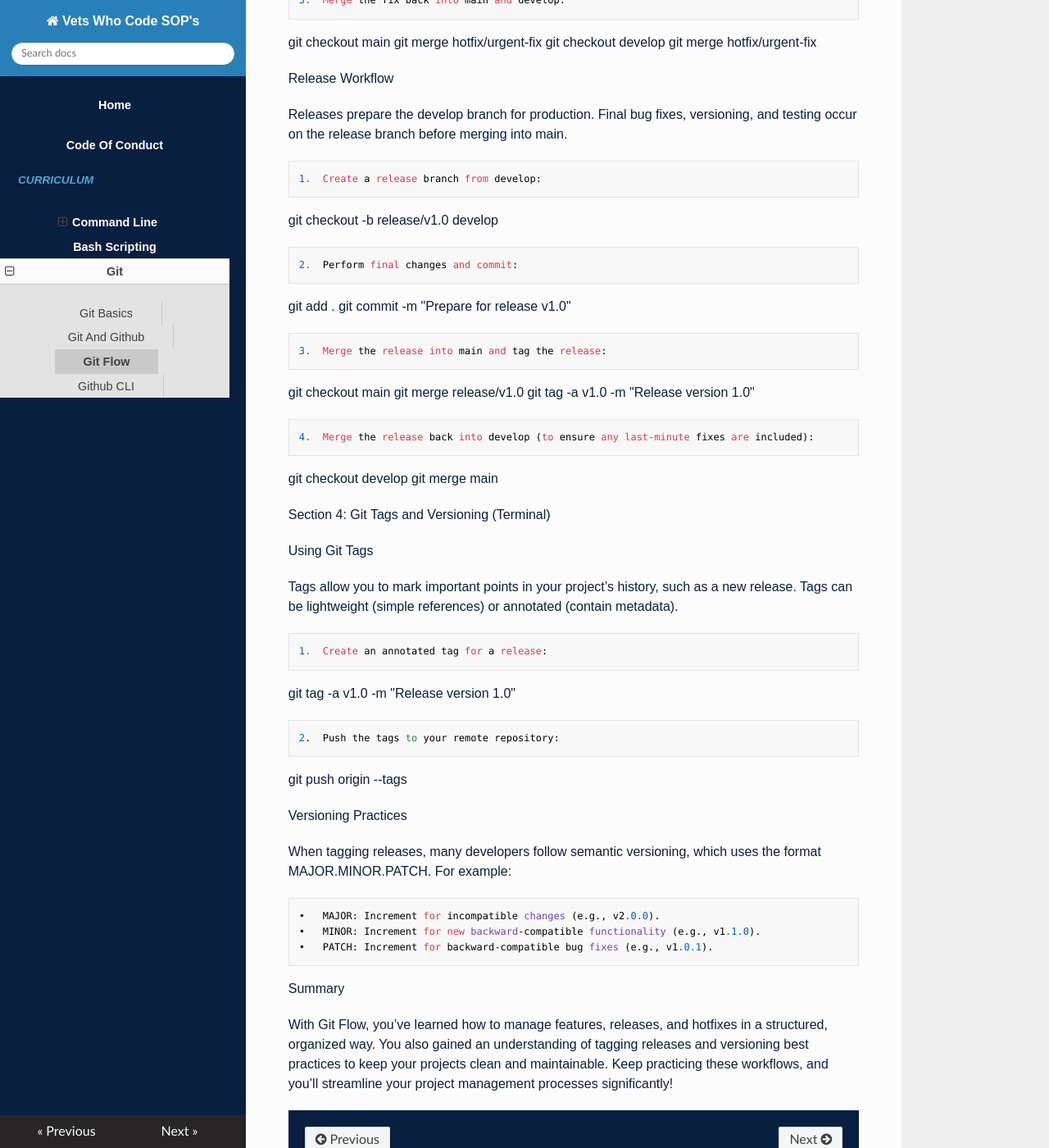
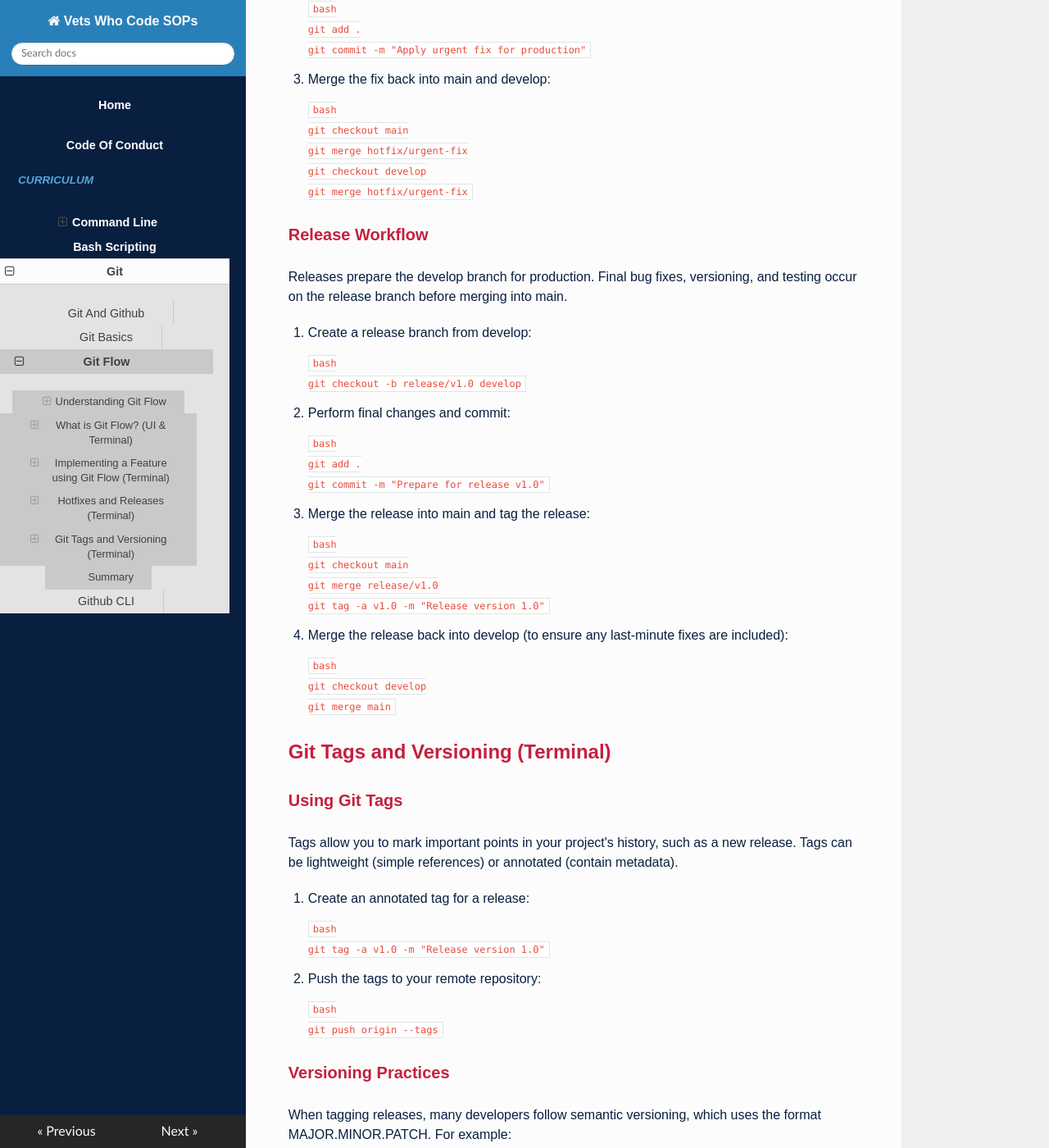
Before and after one commit to Vets-Who-Code/Vets-Who-Code.github.io, an MkDocs documentation site: the page built from docs/git-flow.md, in a window 1280 px wide and 1400 px high, scrolled down 2100 px. Shown: the whole window at 82% size. Built offline with MkDocs 1.6.1, drawn with Linux system fonts in a browser that asks for light colours; nearby versions of some CDN libraries; some of the changed text lies outside the part shown.

Commit message:
fix yaml to be more clear

````diff
--- a/docs/basics-of-git.md
+++ b/docs/basics-of-git.md
@@ -1,99 +1,115 @@
-Setting up Git
+# Setting up Git
 
-Introduction
+## Introduction
 
 This guide will walk you through the steps to properly set up Git on your machine. You will configure Git, generate SSH keys for secure authentication, set up your user identity, and, if necessary, configure a proxy for Git operations.
 
-Objectives
+### Objectives
 
-By the end of this guide, you will:
+By the end of this guide, you will be able to:
 
-	•	Configure Git using the terminal.
-	•	Generate SSH keys for secure communication.
-	•	Set and manage your Git user identity.
-	•	Configure a proxy for Git operations (if required).
+- Configure Git using the terminal.
+- Generate SSH keys for secure communication.
+- Set and manage your Git user identity.
+- Configure a proxy for Git operations (if required).
 
-Section 1: Configuring Git
+## Configuring Git
 
-Setting Up User Information
+### Setting Up User Information
 
 To personalize your Git environment, configure your username and email. This information will be attached to every commit you make.
 
 Use the following commands:
 
+```bash
 git config --global user.name "Your Name"
 git config --global user.email "your.email@example.com"
+```
 
-Verifying Configuration
+### Verifying Configuration
 
 To check your current settings, use:
 
+```bash
 git config --list
+```
 
-Task: Set your username and email, then verify the configuration using the above command.
+!!! task
+    Set your username and email, then verify the configuration using the above command.
 
-Section 2: Generating SSH Keys
+## Generating SSH Keys
 
 SSH keys provide secure access to Git services (like GitHub or GitLab), allowing you to interact with remote repositories without entering your password every time.
 
-Generating an SSH Key
+### Generating an SSH Key
 
 Run the following command in your terminal:
 
+```bash
 ssh-keygen -t rsa -b 4096
+```
 
 Follow the prompts and press Enter to accept the default file location.
 
-Adding SSH Key to GitHub/GitLab
+### Adding SSH Key to GitHub/GitLab
 
 Once the key is generated:
 
-	1.	Copy the public key to your clipboard:
+1. Copy the public key to your clipboard:
 
-cat ~/.ssh/id_rsa.pub
+    ```bash
+    cat ~/.ssh/id_rsa.pub
+    ```
 
+2. Go to your GitHub or GitLab account settings.
+3. Navigate to SSH and GPG keys and paste the key.
 
-	2.	Go to your GitHub or GitLab account settings.
-	3.	Navigate to SSH and GPG keys and paste the key.
+!!! task
+    Generate an SSH key and add it to your GitHub or GitLab account.
 
-Task: Generate an SSH key and add it to your GitHub or GitLab account.
+## Proxy Configuration (Optional)
 
-Section 3: Proxy Configuration (Optional)
+If you're working behind a corporate firewall or restricted network, you may need to configure Git to use a proxy.
 
-If you’re working behind a corporate firewall or restricted network, you may need to configure Git to use a proxy.
-
-Setting Up a Proxy
+### Setting Up a Proxy
 
 To set up a proxy, run:
 
+```bash
 git config --global http.proxy http://proxy.example.com:8080
+```
 
-Replace proxy.example.com:8080 with your actual proxy details.
+Replace `proxy.example.com:8080` with your actual proxy details.
 
-Verifying Proxy Configuration
+### Verifying Proxy Configuration
 
 To confirm the proxy is set up correctly:
 
+```bash
 git config --global http.proxy
+```
 
-Task: If needed, configure your proxy settings and verify them using the above commands.
+!!! task
+    If needed, configure your proxy settings and verify them using the above commands.
 
-Practical Exercise
+## Practical Exercise
 
 Follow these steps to complete your setup:
 
-	1.	Configure Git with your username and email.
-	2.	Generate an SSH key and add it to your GitHub or GitLab account.
-	3.	If necessary, set up a proxy.
+1. Configure Git with your username and email.
+2. Generate an SSH key and add it to your GitHub or GitLab account.
+3. If necessary, set up a proxy.
 
 Verify your configuration with:
 
+```bash
 git config --list
+```
 
-Additional Resources
+## Additional Resources
 
-	•	Official Git Documentation
-	•	GitHub SSH Key Setup Guide
-	•	Git Configuration Best Practices
+- [Official Git Documentation](https://git-scm.com/doc)
+- [GitHub SSH Key Setup Guide](https://docs.github.com/en/authentication/connecting-to-github-with-ssh)
+- [Git Configuration Best Practices](https://git-scm.com/book/en/v2/Customizing-Git-Git-Configuration)
 
-With these steps completed, Git is now properly configured on your machine, and you’re ready to start working with version control.
+With these steps completed, Git is now properly configured on your machine, and you're ready to start working with version control. Happy coding!
--- a/docs/git-and-github.md
+++ b/docs/git-and-github.md
@@ -1,53 +1,60 @@
-Git and GitHub (Terminal & UI) Overview
+# Git and GitHub (Terminal & UI) Overview
 
-Welcome to the “Git and GitHub (Terminal & UI)” guide! Whether you’re a beginner or an experienced developer looking to refine your version control skills, this comprehensive resource provides everything you need to master Git, GitHub, and AI-powered tools like GitHub Copilot. This guide covers essential Git workflows, advanced concepts, and introduces AI advancements to optimize your development process.
+Welcome to the “Git and GitHub (Terminal & UI)” guide! Whether you’re a beginner or an experienced developer, this resource provides everything you need to master Git, GitHub, and AI-powered tools like GitHub Copilot. From essential workflows to advanced concepts, this guide will help you optimize your development process.
 
-What You Will Learn:
+## What You Will Learn
 
-	•	Getting Started with Git:
-	•	Install and configure Git on your system.
-	•	Set up your user identity for version control.
-	•	Create your first local Git repository and commit code changes.
-	•	Sync your local repository with GitHub for collaboration and secure cloud storage.
-	•	GitHub Account Setup and Profile Optimization:
-	•	Create and set up your GitHub account.
-	•	Optimize your GitHub profile with README files, pinned repositories, and SSH keys.
-	•	Explore GitHub’s collaborative features like Issues, Pull Requests, and Discussions to manage projects and engage with the developer community.
-	•	Basic Git Operations:
-	•	Master fundamental Git commands, such as git init, git clone, git add, git commit, git push, and git pull.
-	•	Learn how to manage branches to organize your code effectively and support feature-based development.
-	•	Use GitHub’s web interface to visualize changes, open pull requests, and collaborate with other developers.
-	•	Intermediate and Advanced Git Concepts:
-	•	Learn branching and merging strategies for managing complex projects.
-	•	Dive into rebasing, stashing, and conflict resolution.
-	•	Use reflog and cherry-pick to recover lost commits or move changes between branches.
-	•	Implement strategies for meaningful commit messages and maintaining clean Git history.
-	•	Collaboration on GitHub:
-	•	Fork repositories, open pull requests, and manage Issues and Projects for collaborative development.
-	•	Set up Continuous Integration (CI) pipelines in GitHub to automatically run tests and maintain code quality.
-	•	Use GitHub’s security features like vulnerability alerts, branch protection, and Code Scanning to secure your projects.
-	•	GitHub Copilot and AI-Driven Coding:
-	•	Learn about GitHub Copilot, an AI-powered tool for code completion. Integrate Copilot into your development environment to generate code snippets, suggest functions, and boost productivity.
-	•	Explore GitHub Copilot CLI, a command-line interface for automating common tasks like project scaffolding and file generation.
-	•	Practical Applications and Hands-On Practice:
-	•	Follow real-world examples to set up repositories, manage branches, and contribute to open-source projects.
-	•	Hands-on labs reinforce concepts, giving you the confidence to apply Git workflows in your own projects.
-	•	Practice resolving merge conflicts, writing effective pull requests, and setting up GitHub Actions.
-	•	Best Practices for Git and GitHub:
-	•	Learn to maintain clean repositories by using .gitignore, squashing commits, and writing clear commit messages.
-	•	Explore workflows like Gitflow, feature branching, and trunk-based development, and choose the best approach for your projects.
-	•	Learn guidelines for contributing to open-source projects, including proper issue tracking, meaningful code reviews, and community contribution.
+### Getting Started with Git
+- Install and configure Git on your system.
+- Set up your user identity for version control.
+- Create a local Git repository and commit code changes.
+- Sync your local repository with GitHub for collaboration and secure cloud storage.
 
-Why Learn Git and GitHub?
+### GitHub Account Setup and Profile Optimization
+- Create and set up your GitHub account.
+- Optimize your GitHub profile with README files, pinned repositories, and SSH keys.
+- Explore GitHub’s collaborative features like Issues, Pull Requests, and Discussions to manage projects and engage with the developer community.
 
-Git and GitHub are indispensable tools in modern software development. Git allows you to track code changes, collaborate with others, and experiment with new features without impacting the main project. GitHub expands on this by offering a platform to host repositories, collaborate remotely, and integrate with a vast array of tools for seamless version control.
+### Basic Git Operations
+- Master fundamental Git commands: `git init`, `git clone`, `git add`, `git commit`, `git push`, and `git pull`.
+- Learn to manage branches effectively for feature-based development.
+- Use GitHub’s web interface to visualize changes, open pull requests, and collaborate with developers.
 
-Mastering Git and GitHub will improve your ability to manage code, collaborate on projects, and contribute to open-source software. In addition, leveraging AI-powered tools like GitHub Copilot will streamline your workflow, helping you stay efficient and ahead of the curve in the rapidly evolving tech industry.
+### Intermediate and Advanced Git Concepts
+- Learn branching and merging strategies for managing complex projects.
+- Dive into rebasing, stashing, and conflict resolution.
+- Use `reflog` and `cherry-pick` to recover lost commits or move changes between branches.
+- Implement strategies for meaningful commit messages and maintaining a clean Git history.
 
-Who Is This Guide For?
+### Collaboration on GitHub
+- Fork repositories, open pull requests, and manage Issues and Projects for collaborative development.
+- Set up Continuous Integration (CI) pipelines in GitHub to automatically run tests and maintain code quality.
+- Use GitHub’s security features like vulnerability alerts, branch protection, and Code Scanning to secure your projects.
 
-	•	New developers looking to build a solid foundation in version control and collaborative development.
-	•	Intermediate developers aiming to refine their skills with advanced Git techniques like conflict resolution, branching strategies, and automation with GitHub Actions.
-	•	Experienced developers seeking to optimize their workflow with AI-powered tools like GitHub Copilot and Copilot CLI.
+### GitHub Copilot and AI-Driven Coding
+- Learn about GitHub Copilot, an AI-powered tool for code completion. Integrate Copilot to generate code snippets and boost productivity.
+- Explore GitHub Copilot CLI for automating tasks like project scaffolding and file generation.
 
-By the end of this guide, you’ll have the knowledge and skills to confidently use Git for version control, collaborate on GitHub with other developers, and integrate AI-driven tools into your daily coding practices. Whether you’re working on solo projects or large-scale collaborative efforts, this guide will help you get the most out of Git, GitHub, and Copilot.
+### Practical Applications and Hands-On Practice
+- Follow real-world examples to set up repositories, manage branches, and contribute to open-source projects.
+- Hands-on labs reinforce concepts, allowing you to apply Git workflows in your own projects.
+- Practice resolving merge conflicts, writing effective pull requests, and setting up GitHub Actions.
+
+### Best Practices for Git and GitHub
+- Maintain clean repositories using `.gitignore`, squashing commits, and writing clear commit messages.
+- Explore workflows like Gitflow, feature branching, and trunk-based development, and choose the best approach for your projects.
+- Learn guidelines for contributing to open-source projects, including issue tracking, code reviews, and community contribution.
+
+## Why Learn Git and GitHub?
+
+Git and GitHub are indispensable tools in modern software development. Git allows you to track code changes, collaborate with others, and experiment without affecting the main project. GitHub builds on this by offering a platform for hosting repositories, remote collaboration, and integrating with tools for seamless version control.
+
+Mastering Git and GitHub will enhance your ability to manage code, collaborate effectively, and contribute to open-source projects. Leveraging AI-powered tools like GitHub Copilot will also streamline your workflow, keeping you ahead in the fast-paced tech industry.
+
+## Who Is This Guide For?
+
+- **New developers** looking to build a solid foundation in version control and collaborative development.
+- **Intermediate developers** aiming to refine their skills with advanced Git techniques like conflict resolution, branching strategies, and GitHub Actions.
+- **Experienced developers** seeking to optimize their workflow with AI-powered tools like GitHub Copilot and Copilot CLI.
+
+By the end of this guide, you’ll confidently use Git for version control, collaborate on GitHub, and integrate AI-driven tools into your development process. Whether working on solo projects or large-scale collaborations, this guide will help you get the most out of Git, GitHub, and Copilot.
--- a/docs/git-flow.md
+++ b/docs/git-flow.md
@@ -1,151 +1,161 @@
-Git Flow Overview
+# Git Flow Overview
 
-Understanding Git Flow
+## Understanding Git Flow
 
-Introduction
+### Introduction
 
 This guide will help you understand Git Flow, an advanced workflow that simplifies the management of complex projects. Git Flow introduces a branching model designed to keep your development process organized, from feature development to handling hotfixes and releases.
 
-Learning Outcomes
+### Learning Outcomes
 
 By the end of this guide, you will:
 
-	•	Understand what Git Flow is and how it improves project workflow.
-	•	Implement a feature using Git Flow.
-	•	Manage hotfixes and releases effectively.
-	•	Use Git tags for version control and learn versioning best practices.
+- Understand what Git Flow is and how it improves project workflow.
+- Implement a feature using Git Flow.
+- Manage hotfixes and releases effectively.
+- Use Git tags for version control and learn versioning best practices.
 
-Section 1: What is Git Flow? (UI & Terminal)
+## What is Git Flow? (UI & Terminal)
 
-Definition
+### Definition
 
 Git Flow is a branching model that helps teams manage project development in a structured way. It ensures that work on new features, bug fixes, and releases is done in isolation and merged back into the main codebase when ready.
 
-Key Components
+### Key Components
 
-	•	Main Branch: The production-ready branch, always reflecting the latest release.
-	•	Develop Branch: The integration branch where features are merged and tested before release.
-	•	Feature Branches: Temporary branches for developing new features or functionalities.
-	•	Release Branches: Used to prepare new releases, allowing final fixes and tests.
-	•	Hotfix Branches: Created for critical patches in the production branch.
+- **Main Branch**: The production-ready branch, always reflecting the latest release.
+- **Develop Branch**: The integration branch where features are merged and tested before release.
+- **Feature Branches**: Temporary branches for developing new features or functionalities.
+- **Release Branches**: Used to prepare new releases, allowing final fixes and tests.
+- **Hotfix Branches**: Created for critical patches in the production branch.
 
-Section 2: Implementing a Feature using Git Flow (Terminal)
+## Implementing a Feature using Git Flow (Terminal)
 
-Workflow for Features
+### Workflow for Features
 
 Git Flow makes it easy to develop new features in isolation before integrating them into the main codebase.
 
-	1.	Checkout the develop branch:
+1. Checkout the develop branch:
 
-git checkout develop
+    ```bash
+    git checkout develop
+    ```
 
+2. Create a new feature branch:
 
-	2.	Create a new feature branch:
+    ```bash
+    git checkout -b feature/new-feature
+    ```
 
-git checkout -b feature/new-feature
+3. Develop the feature:
+   Add your code and commit regularly:
 
+    ```bash
+    git add .
+    git commit -m "Start implementing new feature"
+    ```
 
-	3.	Develop the feature:
-Add your code and commit regularly:
+4. Merge the feature back into develop:
+   Once the feature is complete:
 
-git add .
-git commit -m "Start implementing new feature"
+    ```bash
+    git checkout develop
+    git merge feature/new-feature
+    ```
 
+5. Delete the feature branch (optional):
+   Clean up by deleting the feature branch:
 
-	4.	Merge the feature back into develop:
-Once the feature is complete:
+    ```bash
+    git branch -d feature/new-feature
+    ```
 
-git checkout develop
-git merge feature/new-feature
+## Hotfixes and Releases (Terminal)
 
-
-	5.	Delete the feature branch (optional):
-Clean up by deleting the feature branch:
-
-git branch -d feature/new-feature
-
-
-
-Section 3: Hotfixes and Releases (Terminal)
-
-Hotfix Workflow
+### Hotfix Workflow
 
 Hotfixes are quick patches applied directly to the production code. Git Flow makes it easy to apply fixes and keep both the main and develop branches updated.
 
-	1.	Create a hotfix branch from main:
+1. Create a hotfix branch from main:
 
-git checkout -b hotfix/urgent-fix main
+    ```bash
+    git checkout -b hotfix/urgent-fix main
+    ```
 
+2. Apply the fix and commit it:
 
-	2.	Apply the fix and commit it:
+    ```bash
+    git add .
+    git commit -m "Apply urgent fix for production"
+    ```
 
-git add .
-git commit -m "Apply urgent fix for production"
+3. Merge the fix back into main and develop:
 
+    ```bash
+    git checkout main
+    git merge hotfix/urgent-fix
+    git checkout develop
+    git merge hotfix/urgent-fix
+    ```
 
-	3.	Merge the fix back into main and develop:
-
-git checkout main
-git merge hotfix/urgent-fix
-git checkout develop
-git merge hotfix/urgent-fix
-
-
-
-Release Workflow
+### Release Workflow
 
 Releases prepare the develop branch for production. Final bug fixes, versioning, and testing occur on the release branch before merging into main.
 
-	1.	Create a release branch from develop:
+1. Create a release branch from develop:
 
-git checkout -b release/v1.0 develop
+    ```bash
+    git checkout -b release/v1.0 develop
+    ```
 
+2. Perform final changes and commit:
 
-	2.	Perform final changes and commit:
+    ```bash
+    git add .
+    git commit -m "Prepare for release v1.0"
+    ```
 
-git add .
-git commit -m "Prepare for release v1.0"
+3. Merge the release into main and tag the release:
 
+    ```bash
+    git checkout main
+    git merge release/v1.0
+    git tag -a v1.0 -m "Release version 1.0"
+    ```
 
-	3.	Merge the release into main and tag the release:
+4. Merge the release back into develop (to ensure any last-minute fixes are included):
 
-git checkout main
-git merge release/v1.0
-git tag -a v1.0 -m "Release version 1.0"
+    ```bash
+    git checkout develop
+    git merge main
+    ```
 
+## Git Tags and Versioning (Terminal)
 
-	4.	Merge the release back into develop (to ensure any last-minute fixes are included):
+### Using Git Tags
 
-git checkout develop
-git merge main
+Tags allow you to mark important points in your project's history, such as a new release. Tags can be lightweight (simple references) or annotated (contain metadata).
 
+1. Create an annotated tag for a release:
 
+    ```bash
+    git tag -a v1.0 -m "Release version 1.0"
+    ```
 
-Section 4: Git Tags and Versioning (Terminal)
+2. Push the tags to your remote repository:
 
-Using Git Tags
+    ```bash
+    git push origin --tags
+    ```
 
-Tags allow you to mark important points in your project’s history, such as a new release. Tags can be lightweight (simple references) or annotated (contain metadata).
-
-	1.	Create an annotated tag for a release:
-
-git tag -a v1.0 -m "Release version 1.0"
-
-
-	2.	Push the tags to your remote repository:
-
-git push origin --tags
-
-
-
-Versioning Practices
+### Versioning Practices
 
 When tagging releases, many developers follow semantic versioning, which uses the format MAJOR.MINOR.PATCH. For example:
 
-	•	MAJOR: Increment for incompatible changes (e.g., v2.0.0).
-	•	MINOR: Increment for new backward-compatible functionality (e.g., v1.1.0).
-	•	PATCH: Increment for backward-compatible bug fixes (e.g., v1.0.1).
+- MAJOR: Increment for incompatible changes (e.g., v2.0.0).
+- MINOR: Increment for new backward-compatible functionality (e.g., v1.1.0).
+- PATCH: Increment for backward-compatible bug fixes (e.g., v1.0.1).
 
-Summary
+## Summary
 
-With Git Flow, you’ve learned how to manage features, releases, and hotfixes in a structured, organized way. You also gained an understanding of tagging releases and versioning best practices to keep your projects clean and maintainable. Keep practicing these workflows, and you’ll streamline your project management processes significantly!
+With Git Flow, you've learned how to manage features, releases, and hotfixes in a structured, organized way. You also gained an understanding of tagging releases and versioning best practices to keep your projects clean and maintainable. Keep practicing these workflows, and you'll streamline your project management processes significantly!
--- a/mkdocs.yml
+++ b/mkdocs.yml
@@ -1,4 +1,4 @@
-site_name: Vets Who Code SOP's
+site_name: Vets Who Code SOPs
 
 nav:
   - Home: index.md
@@ -11,8 +11,8 @@ nav:
         - Advanced Command Line Features: advanced-command-line-features.md
     - Bash Scripting: bash.md
     - Git:
+        - Git And Github: git-and-github.md
         - Git Basics: basics-of-git.md
-        - Git And Github: git-and-github.md
         - Git Flow: git-flow.md
         - Github CLI: github-cli.md
 
````
Also changed, not shown: docs/github-cli.md (+91 -47 lines).
